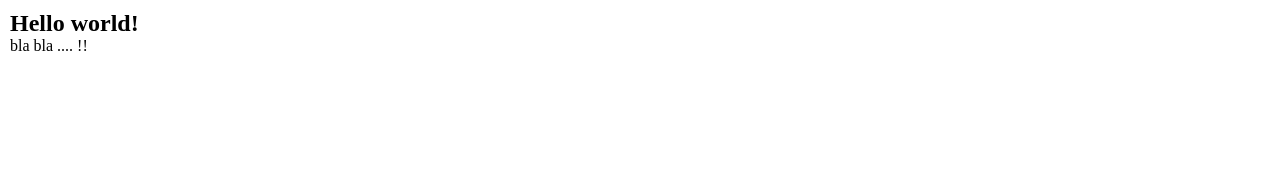
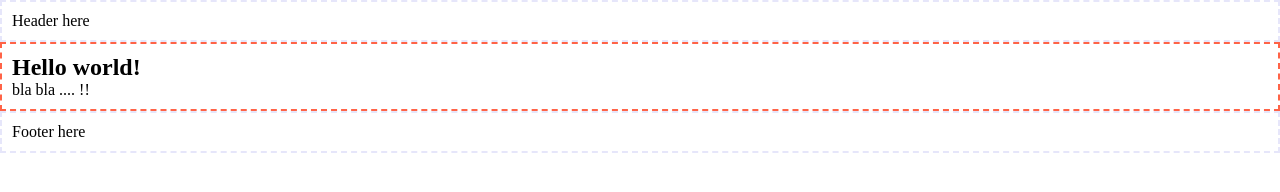
Before and after one commit to bombomlabs/wde1-a4, a plain HTML site: page index.html in a window 1280 px wide. Drawn offline with Linux system fonts and the light colour scheme.

Commit message:
header, footer

```diff
--- a/index.html
+++ b/index.html
@@ -8,13 +8,13 @@
   </head>
 
   <body>
-    <header></header>
+    <header>Header here</header>
     <main>
       <section>
         <h1>Hello world!</h1>
         <p>bla bla .... !!</p>
       </section>
     </main>
-    <footer></footer>
+    <footer>Footer here</footer>
   </body>
 </html>
--- a/style.css
+++ b/style.css
@@ -4,6 +4,12 @@
   box-sizing: border-box;
 }
 
+header,
+footer {
+  padding: 10px;
+  border: 2px dashed lavender;
+}
 section {
   padding: 10px;
+  border: 2px dashed tomato;
 }
```
